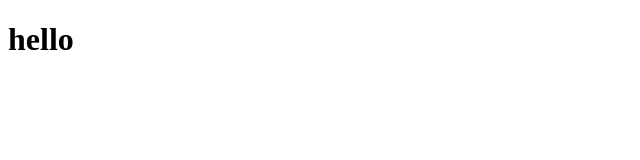
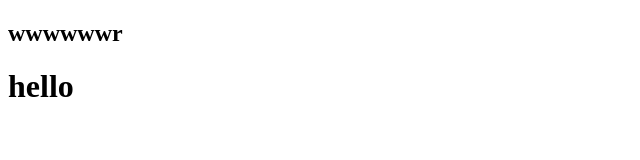
Before and after one commit to rivka-git/my_first_repository, a plain HTML site: page index.html in a window 1280 px wide. Shown: the whole page, without its empty margins (0-640 px from the left). Drawn offline with Linux system fonts and the light colour scheme.

Commit message:
conflict

```diff
--- a/index.html
+++ b/index.html
@@ -6,6 +6,7 @@
     <title>Document</title>
 </head>
 <body>
+    <h2>wwwwwwr</h2>
     <h1>hello</h1>
 
 </body>
```
